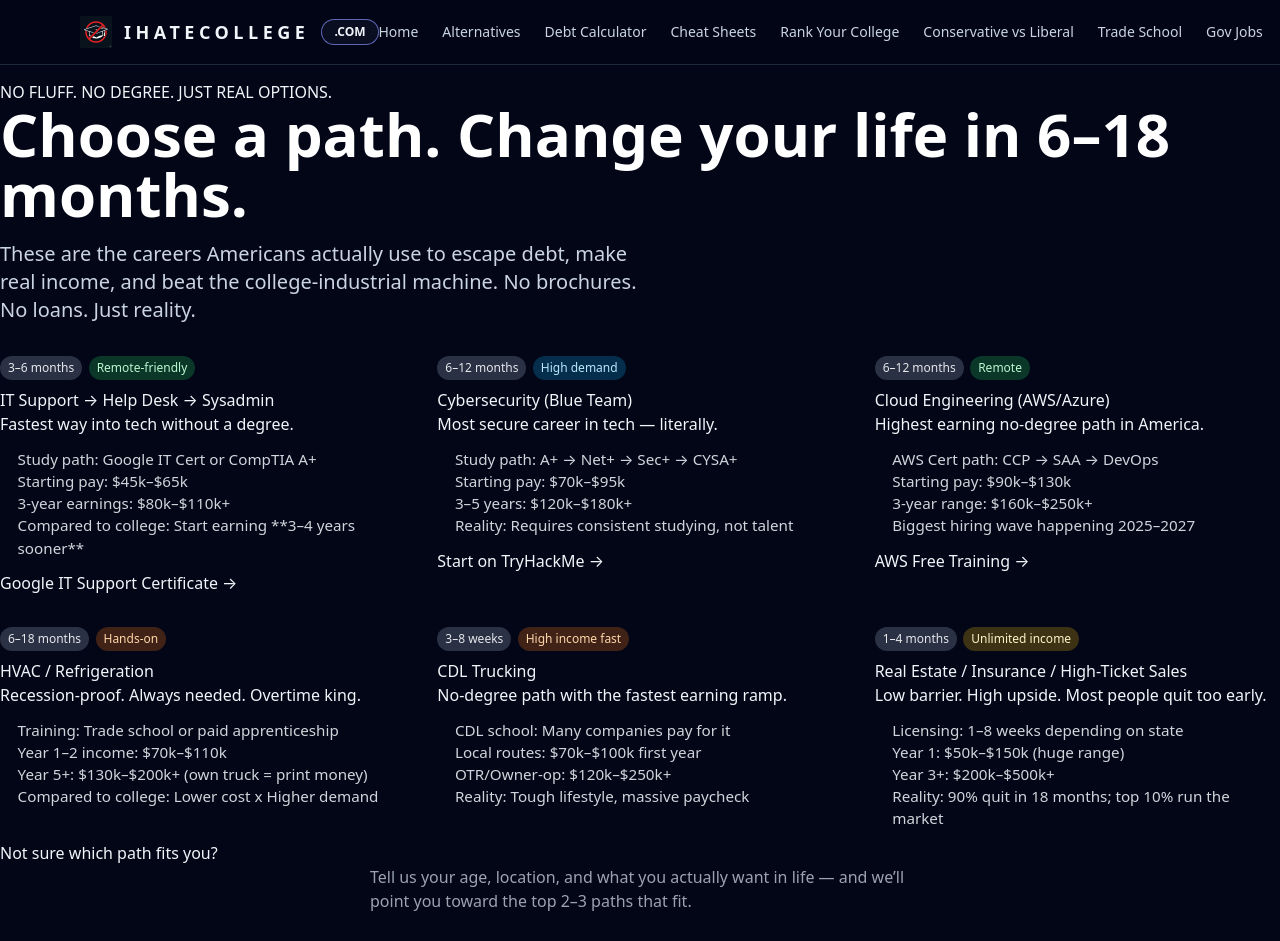
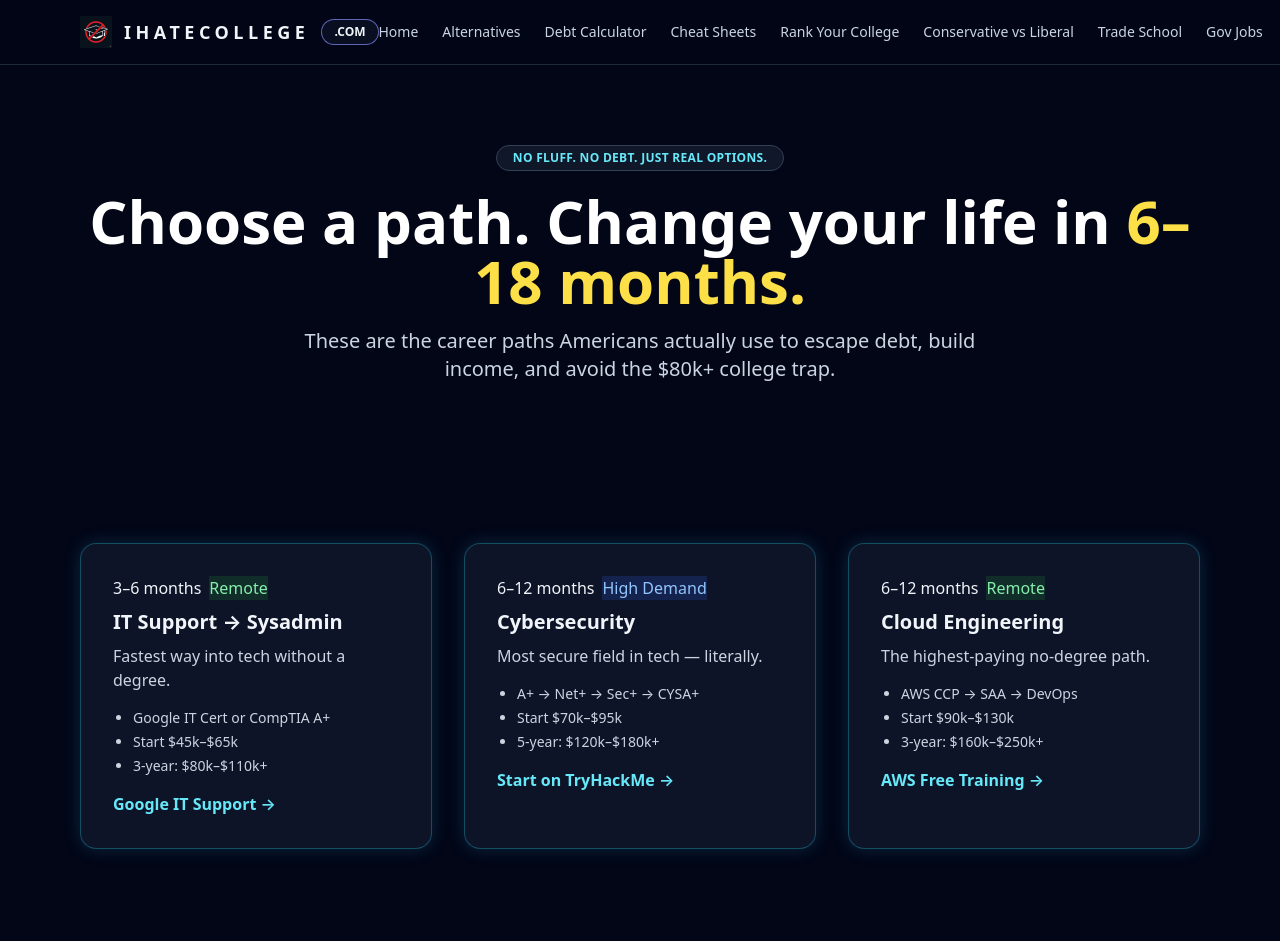
Before and after one commit to placebetsai/Ihatecollege, a Next.js app: page /cheat-sheets in a window 1280 px wide. Shown: the top 941 px of the page. Built offline with nearby package versions, Linux system fonts and the light colour scheme.

Commit message:
Update cheat-sheets.js

```diff
--- a/pages/cheat-sheets.js
+++ b/pages/cheat-sheets.js
@@ -1,179 +1,136 @@
+// pages/cheat-sheets.js
 import Layout from "../components/Layout";
+import SEO from "../components/SEO";
 
 export default function CheatSheets() {
   return (
-    <Layout title="Cheat Sheets – Real Career Paths (2025)">
-      {/* HERO SECTION */}
-      <section className="hero">
-        <p className="eyebrow">NO FLUFF. NO DEGREE. JUST REAL OPTIONS.</p>
-        <h1 className="hero-title">Choose a path. Change your life in 6–18 months.</h1>
-        <p className="hero-subtitle" style={{ maxWidth: "640px" }}>
-          These are the careers Americans actually use to escape debt, make real income,
-          and beat the college-industrial machine. No brochures. No loans. Just reality.
+    <Layout>
+      <SEO
+        title="Cheat Sheets – Fast Career Paths (2025)"
+        description="Your no-BS breakdowns of the fastest career paths in tech, trades, and sales. 6–18 month transformations."
+      />
+
+      {/* HERO */}
+      <section className="page-section text-center">
+        <p className="hero-eyebrow">NO FLUFF. NO DEBT. JUST REAL OPTIONS.</p>
+
+        <h1 className="hero-title">
+          Choose a path. Change your life in{" "}
+          <span className="text-yellow-300">6–18 months.</span>
+        </h1>
+
+        <p className="hero-subtitle max-w-2xl mx-auto">
+          These are the career paths Americans actually use to escape debt,
+          build income, and avoid the $80k+ college trap.
         </p>
       </section>
 
       {/* GRID */}
-      <section className="section">
+      <section className="page-section">
         <div className="path-grid">
+          {/* IT SUPPORT */}
+          <div className="glow-card">
+            <div className="flex gap-2 mb-2">
+              <span className="tag">3–6 months</span>
+              <span className="tag bg-green-900/40 text-green-300">Remote</span>
+            </div>
 
-          {/* IT SUPPORT */}
-          <div className="path-card">
-            <div className="tag-row">
-              <span className="tag">3–6 months</span>
-              <span className="tag tag-green">Remote-friendly</span>
-            </div>
-            <h3>IT Support → Help Desk → Sysadmin</h3>
-            <p>Fastest way into tech without a degree.</p>
-            <ul>
-              <li>Study path: Google IT Cert or CompTIA A+</li>
-              <li>Starting pay: $45k–$65k</li>
-              <li>3-year earnings: $80k–$110k+</li>
-              <li>Compared to college: Start earning **3–4 years sooner**</li>
+            <h3 className="text-xl font-bold mb-2">IT Support → Sysadmin</h3>
+            <p className="text-slate-300 mb-4">
+              Fastest way into tech without a degree.
+            </p>
+
+            <ul className="list-disc ml-5 space-y-1 text-slate-300 text-sm mb-4">
+              <li>Google IT Cert or CompTIA A+</li>
+              <li>Start $45k–$65k</li>
+              <li>3-year: $80k–$110k+</li>
             </ul>
-            <a href="https://grow.google/certificates/it-support/" target="_blank" className="path-link">
-              Google IT Support Certificate →
+
+            <a
+              href="https://grow.google/certificates/it-support/"
+              target="_blank"
+              className="text-cyan-300 font-semibold hover:underline"
+            >
+              Google IT Support →
             </a>
           </div>
 
           {/* CYBERSECURITY */}
-          <div className="path-card">
-            <div className="tag-row">
+          <div className="glow-card">
+            <div className="flex gap-2 mb-2">
               <span className="tag">6–12 months</span>
-              <span className="tag tag-blue">High demand</span>
+              <span className="tag bg-blue-900/40 text-blue-300">
+                High Demand
+              </span>
             </div>
-            <h3>Cybersecurity (Blue Team)</h3>
-            <p>Most secure career in tech — literally.</p>
-            <ul>
-              <li>Study path: A+ → Net+ → Sec+ → CYSA+</li>
-              <li>Starting pay: $70k–$95k</li>
-              <li>3–5 years: $120k–$180k+</li>
-              <li>Reality: Requires consistent studying, not talent</li>
+
+            <h3 className="text-xl font-bold mb-2">Cybersecurity</h3>
+            <p className="text-slate-300 mb-4">
+              Most secure field in tech — literally.
+            </p>
+
+            <ul className="list-disc ml-5 space-y-1 text-slate-300 text-sm mb-4">
+              <li>A+ → Net+ → Sec+ → CYSA+</li>
+              <li>Start $70k–$95k</li>
+              <li>5-year: $120k–$180k+</li>
             </ul>
-            <a href="https://tryhackme.com" target="_blank" className="path-link">
+
+            <a
+              href="https://tryhackme.com"
+              target="_blank"
+              className="text-cyan-300 font-semibold hover:underline"
+            >
               Start on TryHackMe →
             </a>
           </div>
 
           {/* CLOUD ENGINEERING */}
-          <div className="path-card">
-            <div className="tag-row">
+          <div className="glow-card">
+            <div className="flex gap-2 mb-2">
               <span className="tag">6–12 months</span>
-              <span className="tag tag-green">Remote</span>
+              <span className="tag bg-green-900/40 text-green-300">Remote</span>
             </div>
-            <h3>Cloud Engineering (AWS/Azure)</h3>
-            <p>Highest earning no-degree path in America.</p>
-            <ul>
-              <li>AWS Cert path: CCP → SAA → DevOps</li>
-              <li>Starting pay: $90k–$130k</li>
-              <li>3-year range: $160k–$250k+</li>
-              <li>Biggest hiring wave happening 2025–2027</li>
+
+            <h3 className="text-xl font-bold mb-2">Cloud Engineering</h3>
+            <p className="text-slate-300 mb-4">
+              The highest-paying no-degree path.
+            </p>
+
+            <ul className="list-disc ml-5 space-y-1 text-slate-300 text-sm mb-4">
+              <li>AWS CCP → SAA → DevOps</li>
+              <li>Start $90k–$130k</li>
+              <li>3-year: $160k–$250k+</li>
             </ul>
-            <a href="https://aws.amazon.com/training/" target="_blank" className="path-link">
+
+            <a
+              href="https://aws.amazon.com/training/"
+              target="_blank"
+              className="text-cyan-300 font-semibold hover:underline"
+            >
               AWS Free Training →
             </a>
           </div>
-
-          {/* HVAC */}
-          <div className="path-card">
-            <div className="tag-row">
-              <span className="tag">6–18 months</span>
-              <span className="tag tag-orange">Hands-on</span>
-            </div>
-            <h3>HVAC / Refrigeration</h3>
-            <p>Recession-proof. Always needed. Overtime king.</p>
-            <ul>
-              <li>Training: Trade school or paid apprenticeship</li>
-              <li>Year 1–2 income: $70k–$110k</li>
-              <li>Year 5+: $130k–$200k+ (own truck = print money)</li>
-              <li>Compared to college: Lower cost x Higher demand</li>
-            </ul>
-          </div>
-
-          {/* CDL TRUCKING */}
-          <div className="path-card">
-            <div className="tag-row">
-              <span className="tag">3–8 weeks</span>
-              <span className="tag tag-orange">High income fast</span>
-            </div>
-            <h3>CDL Trucking</h3>
-            <p>No-degree path with the fastest earning ramp.</p>
-            <ul>
-              <li>CDL school: Many companies pay for it</li>
-              <li>Local routes: $70k–$100k first year</li>
-              <li>OTR/Owner-op: $120k–$250k+</li>
-              <li>Reality: Tough lifestyle, massive paycheck</li>
-            </ul>
-          </div>
-
-          {/* SALES */}
-          <div className="path-card">
-            <div className="tag-row">
-              <span className="tag">1–4 months</span>
-              <span className="tag tag-yellow">Unlimited income</span>
-            </div>
-            <h3>Real Estate / Insurance / High-Ticket Sales</h3>
-            <p>Low barrier. High upside. Most people quit too early.</p>
-            <ul>
-              <li>Licensing: 1–8 weeks depending on state</li>
-              <li>Year 1: $50k–$150k (huge range)</li>
-              <li>Year 3+: $200k–$500k+</li>
-              <li>Reality: 90% quit in 18 months; top 10% run the market</li>
-            </ul>
-          </div>
-
         </div>
       </section>
 
       {/* CTA */}
-      <section className="section section-cta">
-        <h2 className="section-title">Not sure which path fits you?</h2>
-        <p style={{ maxWidth: "540px", margin: "0 auto 1.5rem", color: "#9ca3af" }}>
-          Tell us your age, location, and what you actually want in life —
-          and we’ll point you toward the top 2–3 paths that fit.
+      <section className="page-section text-center">
+        <h2 className="text-2xl font-bold mb-4">
+          Not sure which path fits you?
+        </h2>
+
+        <p className="text-slate-400 max-w-xl mx-auto mb-6">
+          Tell us your goals and background — we’ll recommend the top 2–3 paths
+          that match you best.
         </p>
-        <div className="cta-buttons">
-          <a href="/contact" className="btn btn-primary">Ask us which path is best</a>
-        </div>
+
+        <a
+          href="/contact"
+          className="px-6 py-3 rounded-full bg-yellow-400 text-black font-bold hover:bg-yellow-300 transition"
+        >
+          Ask us which path is best →
+        </a>
       </section>
-
-      <style jsx>{`
-        ul {
-          margin: 0.75rem 0;
-          padding-left: 1.1rem;
-          line-height: 1.45;
-          color: #d1d5db;
-          font-size: 0.95rem;
-        }
-        .tag-row {
-          display: flex;
-          gap: 0.4rem;
-          margin-bottom: 0.5rem;
-        }
-        .tag {
-          padding: 0.2rem 0.5rem;
-          border-radius: 999px;
-          font-size: 0.75rem;
-          background: rgba(148, 163, 184, 0.28);
-          color: #e5e7eb;
-        }
-        .tag-green {
-          background: rgba(34, 197, 94, 0.25);
-          color: #bbf7d0;
-        }
-        .tag-blue {
-          background: rgba(14, 165, 233, 0.25);
-          color: #bae6fd;
-        }
-        .tag-orange {
-          background: rgba(249, 115, 22, 0.25);
-          color: #fed7aa;
-        }
-        .tag-yellow {
-          background: rgba(234, 179, 8, 0.25);
-          color: #fef3c7;
-        }
-      `}</style>
     </Layout>
   );
-            }
+}
```
